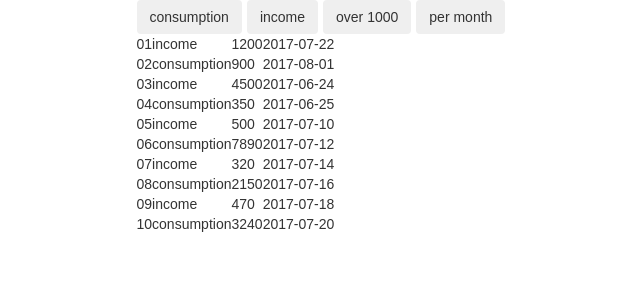
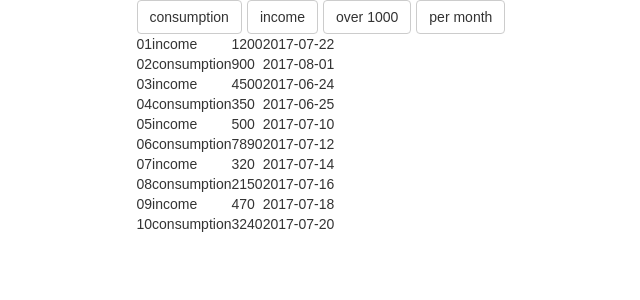
Before and after one commit to askesis/KitLab, a React (Create React App) app: page / in a window 1280 px wide. Shown: the top 300 px of the page, without its empty margins (226-866 px from the left). Built offline with nearby package versions, Linux system fonts and the light colour scheme.

Commit message:
begin router

```diff
--- a/package.json
+++ b/package.json
@@ -10,6 +10,7 @@
     "react": "^15.6.1",
     "react-bootstrap": "^0.31.1",
     "react-dom": "^15.6.1",
+    "react-router": "^4.1.2",
     "react-scripts": "1.0.10"
   },
   "scripts": {
--- a/src/App.js
+++ b/src/App.js
@@ -6,6 +6,9 @@ import {initialData} from './database.js';
 
 import TransactionFilters from "./TransactionFilters";
 import TransactionTables from "./TransactionTables";
+
+// using ES6 modules
+import { Router, Route, Switch } from 'react-router'
 
 class App extends Component {
 	constructor(props) { //это вот состояния
@@ -17,32 +20,37 @@ class App extends Component {
 	}
 
   handleFilterClick = filter => {// проверку сделать
-    this.state.selectedFilters[filter] ? this.setState({ selectedFilters:{...this.state.selectedFilters, [filter]:false} }) : this.setState({ selectedFilters:{...this.state.selectedFilters, [filter]:true} })
+    this.setState({
+      selectedFilters: {...this.state.selectedFilters, [filter]: !this.state.selectedFilters[filter]  }}
+    )
   }
 
 
+  //  this.state.selectedFilters[filter] ? this.setState({ selectedFilters:{...this.state.selectedFilters, [filter]:false} }) : this.setState({ selectedFilters:{...this.state.selectedFilters, [filter]:true} })
+
   filterTransactions(data, filters){
     let filteredData = data;
+    const {selectedFilters} = this.state;
 
-    if (this.state.selectedFilters['over1000']){
+    if (selectedFilters['over1000']){
       filteredData = filteredData.filter( (item, index) => {
         return item.value > 1000;
       })
     }
 
-    if (this.state.selectedFilters['consumption']){
+    if (selectedFilters['consumption']){
       filteredData = filteredData.filter( (item, index) => {
-        return item.type == 'consumption';
+        return item.type === 'consumption';
       })
     }
 
-    if (this.state.selectedFilters['income']){
+    if (selectedFilters['income']){
       filteredData = filteredData.filter( (item, index) => {
         return item.type === 'income';
       })
     }
 
-    if (this.state.selectedFilters['perMonth']){
+    if (selectedFilters['perMonth']){
       filteredData = filteredData.filter( (item, index) => {
       return Date.now() - Date.parse(item.date) < 2592000000 ;
       })
@@ -53,6 +61,10 @@ class App extends Component {
   }
 
 	render(){
+        // using CommonJS modules
+    var Router = require('react-router').Router
+    var Route = require('react-router').Route
+    var Switch = require('react-router').Switch
 		return(
 			<Grid>
 				<Row>
--- a/src/TransactionFilters.jsx
+++ b/src/TransactionFilters.jsx
@@ -8,10 +8,10 @@ class TransactionFiltered extends Component{
   }
 
   render(){
-    const btnConsumption = this.props.selectedFilters['consumption'] ? 'primary' : '';
-    const btnIncome = this.props.selectedFilters['income'] ? 'primary' : '';
-    const btnPerMonth = this.props.selectedFilters['perMonth'] ? 'primary' : '';
-    const btnOver1000 = this.props.selectedFilters['over1000'] ? 'primary' : '';
+    const btnConsumption = this.props.selectedFilters['consumption'] ? 'primary' : 'default';
+    const btnIncome = this.props.selectedFilters['income'] ? 'primary' : 'default';
+    const btnPerMonth = this.props.selectedFilters['perMonth'] ? 'primary' : 'default';
+    const btnOver1000 = this.props.selectedFilters['over1000'] ? 'primary' : 'default';
 
     return(
       <ButtonToolbar>
```
